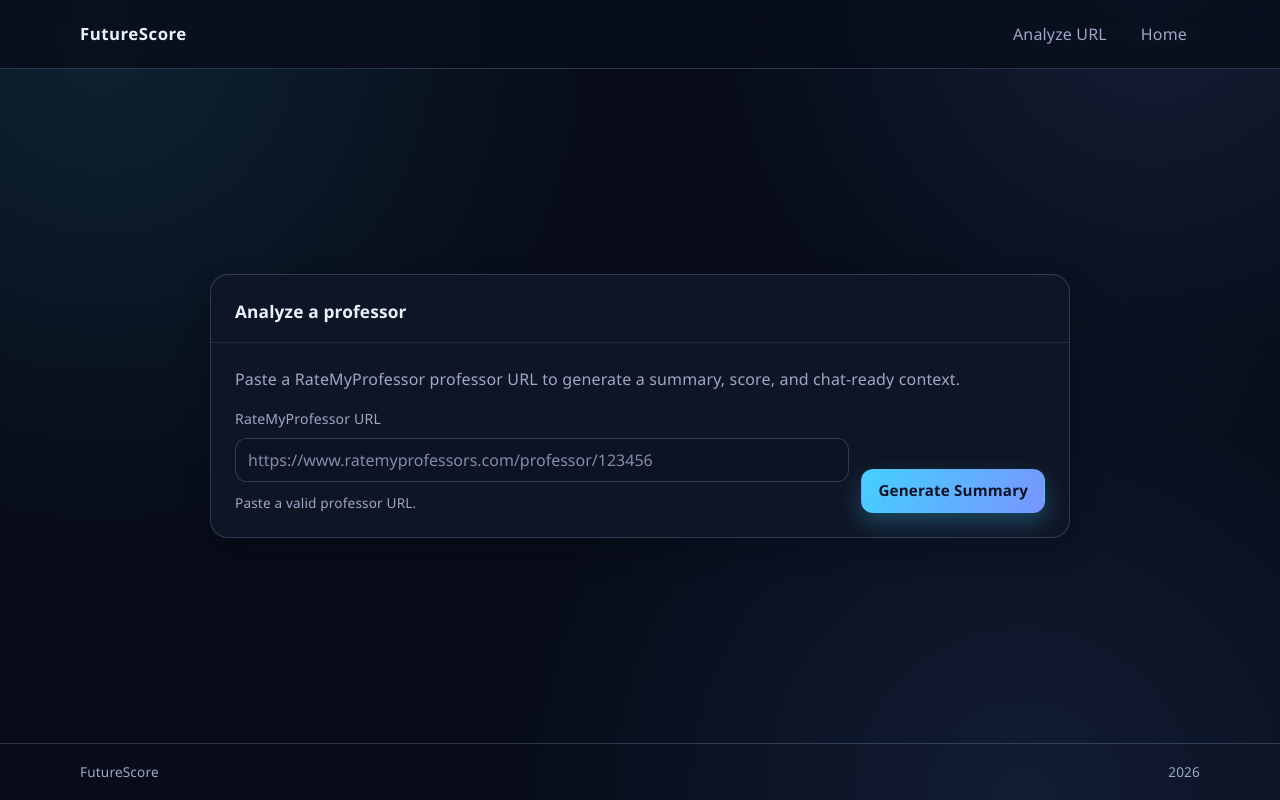
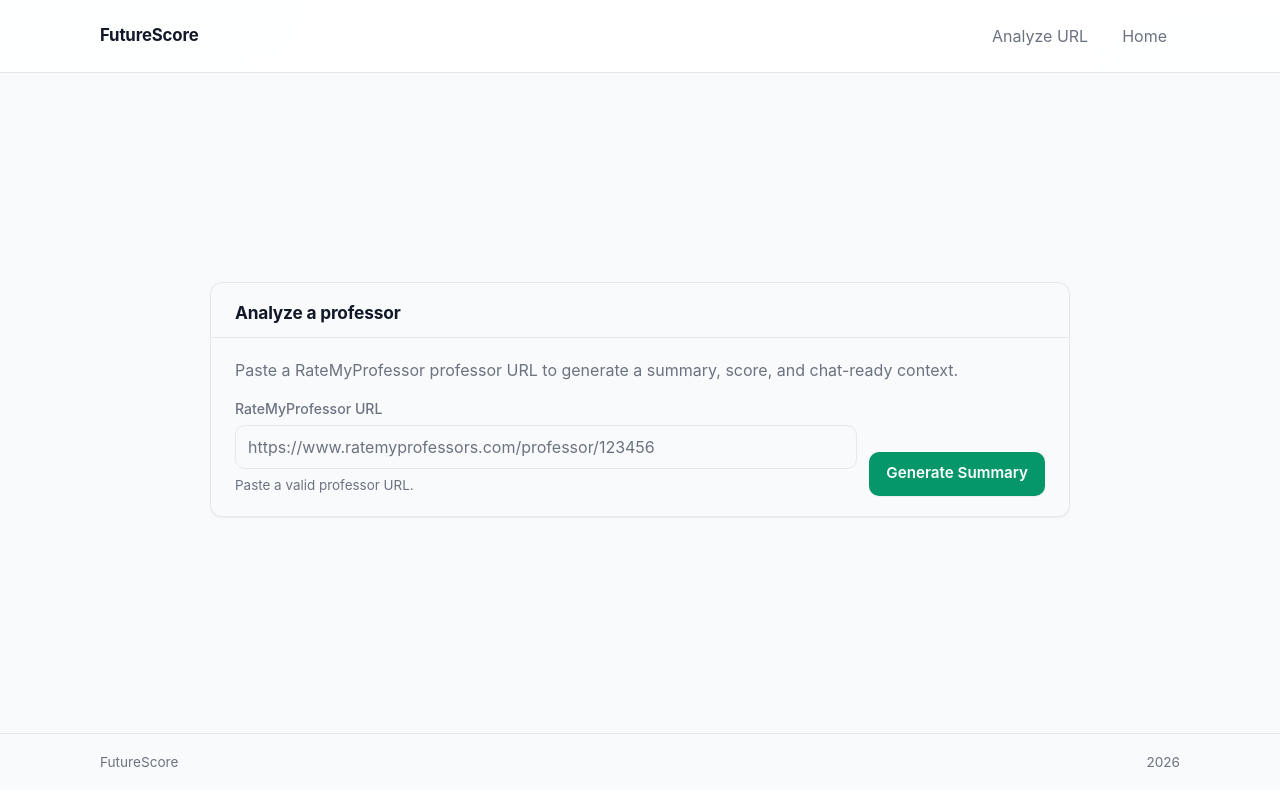
Before and after one commit to Nathaniel-AW/HTTF-Team-RMP, a React (Vite) app: page /endScore in a window 1280 px wide. Built offline with nearby package versions, Linux system fonts and the light colour scheme.

Commit message:
change ui color theme and adds professor header title

```diff
--- a/src/components/ui/Badge.jsx
+++ b/src/components/ui/Badge.jsx
@@ -2,7 +2,7 @@ function Badge({ tone = "neutral", className = "", children }) {
   const resolvedTone = ["neutral", "success", "warning", "danger"].includes(tone)
     ? tone
     : "neutral";
-  const badgeClassName = ["ui-badge", `ui-badge--${resolvedTone}`, className]
+  const badgeClassName = ["ui-badge", "badge", `ui-badge--${resolvedTone}`, className]
     .filter(Boolean)
     .join(" ");
 
--- a/src/components/ui/Button.jsx
+++ b/src/components/ui/Button.jsx
@@ -17,8 +17,11 @@ function Button({
 
   const buttonClassName = [
     "ui-button",
+    "btn",
     `ui-button--${resolvedVariant}`,
+    `btn-${resolvedVariant}`,
     `ui-button--${resolvedSize}`,
+    `btn-${resolvedSize}`,
     className,
   ]
     .filter(Boolean)
--- a/src/components/ui/Card.jsx
+++ b/src/components/ui/Card.jsx
@@ -1,5 +1,5 @@
 function Card({ title, actions, className = "", children }) {
-  const cardClassName = ["ui-card", className].filter(Boolean).join(" ");
+  const cardClassName = ["ui-card", "card", className].filter(Boolean).join(" ");
 
   return (
     <section className={cardClassName}>
--- a/src/components/ui/Input.jsx
+++ b/src/components/ui/Input.jsx
@@ -13,7 +13,7 @@ function Input({
   const inputId = id || autoId;
 
   const rootClassName = ["ui-input-group", className].filter(Boolean).join(" ");
-  const fieldClassName = ["ui-input", error ? "ui-input--error" : "", inputClassName]
+  const fieldClassName = ["ui-input", "input", error ? "ui-input--error" : "", inputClassName]
     .filter(Boolean)
     .join(" ");
 
--- a/src/layout/AppShell.jsx
+++ b/src/layout/AppShell.jsx
@@ -4,7 +4,7 @@ function AppShell({ children }) {
   const year = new Date().getFullYear();
 
   return (
-    <div className="app-shell">
+    <div className="app-shell page">
       <header className="app-nav">
         <div className="container app-nav-inner">
           <Link to="/" className="app-brand">
--- a/src/styles/theme.css
+++ b/src/styles/theme.css
@@ -1,49 +1,38 @@
 :root {
-  --bg: #070c18;
-  --bg-elev: rgba(17, 24, 40, 0.82);
-  --bg-elev-strong: #10182b;
-  --text: #ecf1ff;
-  --muted: #9da8c6;
-  --border: rgba(132, 154, 201, 0.28);
-  --accent: #44d0ff;
-  --accent-2: #7895ff;
-  --success: #4ed19d;
-  --warning: #ffb86b;
-  --danger: #ff7f9d;
+  --bg: #ffffff;
+  --surface: #f9fafb;
+  --surface-2: #f9fafb;
+  --border: #e7e7ef;
 
-  --space-1: 4px;
-  --space-2: 8px;
-  --space-3: 12px;
-  --space-4: 16px;
-  --space-5: 24px;
-  --space-6: 32px;
-  --space-7: 48px;
+  --text: #111827;
+  --muted: #6b7280;
 
-  --radius-sm: 8px;
-  --radius-md: 12px;
-  --radius-lg: 18px;
+  --brand-100: #d1fae5;
+  --brand-600: #059669;
+  --brand-700: #065f46;
 
-  --shadow-sm: 0 12px 28px rgba(0, 7, 20, 0.25);
-  --shadow-md: 0 16px 36px rgba(0, 7, 20, 0.35);
+  --success: #16a34a;
+  --warning: #f59e0b;
+  --danger: #dc2626;
 
-  --font-sans: "Manrope", "Avenir Next", "Segoe UI", "SF Pro Text", sans-serif;
+  --shadow-sm: 0 1px 2px rgba(17, 24, 39, 0.06);
+  --shadow-md: 0 8px 24px rgba(17, 24, 39, 0.1);
 
-  --container-width: 1120px;
+  --radius-card: 12px;
+  --radius-input: 10px;
+  --radius-pill: 999px;
+
+  --space-1: 8px;
+  --space-2: 16px;
+  --space-3: 24px;
+  --space-4: 32px;
+  --space-5: 40px;
+  --space-6: 48px;
+
+  --font-sans: Inter, system-ui, -apple-system, "Segoe UI", Roboto, Arial, sans-serif;
+
+  --container-width: 1080px;
   --transition-fast: 180ms ease;
-}
-
-[data-theme="light"] {
-  --bg: #f4f8ff;
-  --bg-elev: rgba(255, 255, 255, 0.86);
-  --bg-elev-strong: #ffffff;
-  --text: #16223f;
-  --muted: #5f6d8d;
-  --border: rgba(82, 108, 167, 0.2);
-  --accent: #117bce;
-  --accent-2: #4f61d8;
-  --success: #0f9d66;
-  --warning: #b66c0a;
-  --danger: #d23a5e;
 }
 
 * {
@@ -63,21 +52,18 @@ html {
 }
 
 body {
+  margin: 0;
   font-family: var(--font-sans);
+  font-size: 16px;
+  line-height: 1.5;
   color: var(--text);
-  line-height: 1.55;
-  letter-spacing: 0.01em;
-  background:
-    radial-gradient(circle at 8% 5%, rgba(68, 208, 255, 0.11), transparent 36%),
-    radial-gradient(circle at 90% 0%, rgba(120, 149, 255, 0.12), transparent 32%),
-    radial-gradient(circle at 80% 100%, rgba(57, 86, 150, 0.22), transparent 40%),
-    var(--bg);
+  background: var(--bg);
   -webkit-font-smoothing: antialiased;
   text-rendering: optimizeLegibility;
 }
 
 ::selection {
-  background: rgba(68, 208, 255, 0.32);
+  background: rgba(5, 150, 105, 0.22);
   color: var(--text);
 }
 
@@ -91,9 +77,34 @@ p {
   margin: 0;
 }
 
+h1,
+h2,
+h3,
+h4,
+h5,
+h6 {
+  letter-spacing: -0.02em;
+}
+
+h1 {
+  font-size: clamp(2rem, 4vw, 2.25rem);
+  line-height: 1.1;
+  font-weight: 700;
+}
+
+h2 {
+  font-size: clamp(1.5rem, 2.8vw, 1.75rem);
+  line-height: 1.2;
+  font-weight: 700;
+}
+
 a {
-  color: inherit;
+  color: var(--brand-600);
   text-decoration: none;
+}
+
+a:hover {
+  text-decoration: underline;
 }
 
 button,
@@ -104,32 +115,40 @@ select {
 }
 
 :focus-visible {
-  outline: 2px solid rgba(68, 208, 255, 0.9);
+  outline: 2px solid rgba(5, 150, 105, 0.45);
   outline-offset: 2px;
 }
 
+.page {
+  min-height: 100%;
+  background:
+    radial-gradient(800px 400px at 8% 0%, rgba(5, 150, 105, 0.08), transparent 62%),
+    radial-gradient(680px 320px at 96% 10%, rgba(5, 150, 105, 0.07), transparent 60%),
+    var(--bg);
+}
+
 .container {
-  width: min(var(--container-width), calc(100% - (2 * var(--space-5))));
+  width: min(var(--container-width), 100% - 48px);
   margin-inline: auto;
 }
 
 .stack {
   display: flex;
   flex-direction: column;
-  gap: var(--space-4);
+  gap: var(--space-2);
 }
 
 .row {
   display: flex;
   flex-wrap: wrap;
   align-items: center;
-  gap: var(--space-3);
+  gap: 12px;
 }
 
 .section-title {
   font-size: clamp(1.2rem, 2.4vw, 1.65rem);
   font-weight: 700;
-  letter-spacing: 0.01em;
+  letter-spacing: -0.01em;
 }
 
 .subtle {
@@ -151,21 +170,23 @@ select {
 .status-panel {
   display: flex;
   align-items: center;
-  gap: var(--space-3);
+  gap: 12px;
   border: 1px solid var(--border);
-  border-radius: var(--radius-md);
-  padding: var(--space-4);
-  background: rgba(255, 255, 255, 0.02);
+  border-radius: var(--radius-card);
+  padding: 12px 14px;
+  background: var(--surface);
+  color: var(--text);
 }
 
 .status-panel--error {
-  border-color: rgba(255, 127, 157, 0.5);
-  background: rgba(255, 127, 157, 0.08);
+  border-color: rgba(220, 38, 38, 0.28);
+  background: rgba(220, 38, 38, 0.06);
+  color: #7f1d1d;
 }
 
 .status-panel--success {
-  border-color: rgba(78, 209, 157, 0.45);
-  background: rgba(78, 209, 157, 0.08);
+  border-color: rgba(22, 163, 74, 0.28);
+  background: rgba(22, 163, 74, 0.08);
 }
 
 .app-shell {
@@ -179,51 +200,58 @@ select {
   top: 0;
   z-index: 20;
   border-bottom: 1px solid var(--border);
-  background: rgba(8, 13, 26, 0.78);
-  backdrop-filter: blur(12px);
-}
-
-[data-theme="light"] .app-nav {
-  background: rgba(251, 253, 255, 0.88);
+  background: rgba(255, 255, 255, 0.92);
+  backdrop-filter: blur(10px);
 }
 
 .app-nav-inner {
-  min-height: 68px;
+  min-height: 72px;
   display: flex;
   justify-content: space-between;
   align-items: center;
-  gap: var(--space-4);
+  gap: 16px;
 }
 
 .app-brand {
+  color: var(--text);
   font-size: 1.05rem;
   font-weight: 700;
-  letter-spacing: 0.03em;
+  letter-spacing: -0.01em;
+}
+
+.app-brand:hover {
+  color: var(--brand-700);
+  text-decoration: none;
 }
 
 .app-nav-links {
   display: flex;
-  gap: var(--space-2);
   align-items: center;
+  gap: 8px;
 }
 
 .app-nav-link {
   border: 1px solid transparent;
-  border-radius: 999px;
+  border-radius: var(--radius-pill);
+  padding: 7px 12px;
   color: var(--muted);
-  padding: 6px 12px;
-  transition: all var(--transition-fast);
+  transition:
+    border-color var(--transition-fast),
+    background var(--transition-fast),
+    color var(--transition-fast);
 }
 
 .app-nav-link:hover {
   border-color: var(--border);
+  background: var(--surface-2);
   color: var(--text);
-  background: rgba(255, 255, 255, 0.03);
+  text-decoration: none;
 }
 
 .app-main {
   flex: 1;
-  padding: var(--space-6) 0;
+  background: var(--surface-2);
+  padding: var(--space-4) 0 var(--space-5);
 }
 
 .page-fade {
@@ -232,6 +260,7 @@ select {
 
 .app-footer {
   border-top: 1px solid var(--border);
+  background: var(--surface);
   color: var(--muted);
 }
 
@@ -248,77 +277,103 @@ select {
     opacity: 0;
     transform: translateY(4px);
   }
+
   to {
     opacity: 1;
     transform: translateY(0);
   }
 }
 
-.ui-button {
+.ui-button,
+.btn {
   display: inline-flex;
   align-items: center;
   justify-content: center;
-  gap: var(--space-2);
+  gap: 8px;
   border: 1px solid transparent;
-  border-radius: var(--radius-md);
-  font-weight: 650;
-  letter-spacing: 0.01em;
+  border-radius: 10px;
+  font-weight: 600;
+  letter-spacing: 0;
   cursor: pointer;
-  transition: transform var(--transition-fast), box-shadow var(--transition-fast), background var(--transition-fast), border-color var(--transition-fast), color var(--transition-fast), opacity var(--transition-fast);
+  text-decoration: none;
+  transition:
+    transform var(--transition-fast),
+    box-shadow var(--transition-fast),
+    background var(--transition-fast),
+    border-color var(--transition-fast),
+    color var(--transition-fast),
+    opacity var(--transition-fast);
 }
 
-.ui-button--sm {
-  height: 34px;
-  padding: 0 var(--space-3);
-  font-size: 0.85rem;
+.ui-button--sm,
+.btn-sm {
+  height: 36px;
+  padding: 0 12px;
+  font-size: 0.9rem;
 }
 
-.ui-button--md {
+.ui-button--md,
+.btn-md {
   height: 44px;
-  padding: 0 var(--space-4);
+  padding: 0 16px;
   font-size: 0.95rem;
 }
 
-.ui-button--primary {
-  color: #081426;
-  background: linear-gradient(120deg, var(--accent), var(--accent-2));
-  box-shadow: 0 10px 22px rgba(68, 208, 255, 0.26);
+.ui-button--primary,
+.btn-primary {
+  color: #ffffff;
+  background: var(--brand-600);
+  box-shadow: var(--shadow-sm);
 }
 
-.ui-button--primary:hover:not(:disabled) {
-  transform: translateY(-1px);
-  box-shadow: 0 12px 28px rgba(68, 208, 255, 0.34);
+.ui-button--primary:hover:not(:disabled),
+.btn-primary:hover:not(:disabled) {
+  background: var(--brand-700);
+  text-decoration: none;
 }
 
-.ui-button--secondary {
+.ui-button--secondary,
+.btn-secondary {
   color: var(--text);
-  background: rgba(255, 255, 255, 0.03);
+  background: var(--surface);
   border-color: var(--border);
 }
 
-.ui-button--secondary:hover:not(:disabled) {
-  border-color: rgba(68, 208, 255, 0.5);
-  background: rgba(68, 208, 255, 0.08);
-  transform: translateY(-1px);
+.ui-button--secondary:hover:not(:disabled),
+.btn-secondary:hover:not(:disabled) {
+  background: var(--surface-2);
+  text-decoration: none;
 }
 
-.ui-button--ghost {
-  color: var(--muted);
+.ui-button--ghost,
+.btn-ghost {
+  color: var(--brand-600);
   background: transparent;
   border-color: transparent;
 }
 
-.ui-button--ghost:hover:not(:disabled) {
-  color: var(--text);
-  background: rgba(255, 255, 255, 0.05);
+.ui-button--ghost:hover:not(:disabled),
+.btn-ghost:hover:not(:disabled) {
+  background: var(--brand-100);
+  color: var(--brand-700);
+  text-decoration: none;
 }
 
-.ui-button:active:not(:disabled) {
-  transform: translateY(0);
+.ui-button:focus-visible,
+.btn:focus-visible {
+  outline: none;
+  box-shadow: 0 0 0 3px rgba(5, 150, 105, 0.22);
+}
+
+.ui-button:active:not(:disabled),
+.btn:active:not(:disabled) {
+  transform: translateY(1px);
 }
 
 .ui-button:disabled,
-.ui-button[aria-busy="true"] {
+.ui-button[aria-busy="true"],
+.btn:disabled,
+.btn[aria-busy="true"] {
   opacity: 0.58;
   cursor: not-allowed;
 }
@@ -327,129 +382,135 @@ select {
   width: 100%;
   display: flex;
   flex-direction: column;
-  gap: var(--space-2);
+  gap: 6px;
 }
 
 .ui-label {
+  color: var(--muted);
   font-size: 0.88rem;
-  color: var(--muted);
-  font-weight: 550;
+  font-weight: 500;
 }
 
-.ui-input {
+.ui-input,
+.input {
   width: 100%;
   height: 44px;
-  border-radius: var(--radius-md);
+  border-radius: var(--radius-input);
   border: 1px solid var(--border);
-  background: rgba(13, 20, 36, 0.72);
+  background: var(--surface);
   color: var(--text);
-  padding: 0 var(--space-3);
-  transition: border-color var(--transition-fast), box-shadow var(--transition-fast), background var(--transition-fast);
+  padding: 0 12px;
+  transition:
+    border-color var(--transition-fast),
+    box-shadow var(--transition-fast),
+    background var(--transition-fast);
 }
 
-[data-theme="light"] .ui-input {
-  background: rgba(255, 255, 255, 0.7);
+.ui-input::placeholder,
+.input::placeholder {
+  color: var(--muted);
 }
 
-.ui-input::placeholder {
-  color: rgba(157, 168, 198, 0.82);
+.ui-input:hover:not(:disabled),
+.input:hover:not(:disabled) {
+  border-color: rgba(5, 150, 105, 0.36);
 }
 
-.ui-input:hover:not(:disabled) {
-  border-color: rgba(120, 149, 255, 0.48);
-}
-
-.ui-input:focus {
-  border-color: rgba(68, 208, 255, 0.85);
-  box-shadow: 0 0 0 4px rgba(68, 208, 255, 0.18);
+.ui-input:focus,
+.input:focus {
+  border-color: rgba(5, 150, 105, 0.6);
+  box-shadow: 0 0 0 3px rgba(5, 150, 105, 0.16);
   outline: none;
 }
 
-.ui-input:disabled {
-  opacity: 0.6;
+.ui-input:disabled,
+.input:disabled {
+  background: var(--surface-2);
+  opacity: 0.8;
   cursor: not-allowed;
 }
 
 .ui-input--error {
-  border-color: rgba(255, 127, 157, 0.86);
+  border-color: rgba(220, 38, 38, 0.7);
 }
 
 .ui-input-help {
-  margin-top: 2px;
-  font-size: 0.85rem;
+  font-size: 0.84rem;
   color: var(--muted);
 }
 
 .ui-input-help--error {
-  color: var(--danger);
+  color: #991b1b;
 }
 
-.ui-card {
+.ui-card,
+.card {
   border: 1px solid var(--border);
-  background: var(--bg-elev);
-  border-radius: var(--radius-lg);
+  background: var(--surface);
+  border-radius: var(--radius-card);
   box-shadow: var(--shadow-sm);
-  backdrop-filter: blur(10px);
 }
 
 .ui-card-header {
   display: flex;
   justify-content: space-between;
   align-items: center;
-  gap: var(--space-3);
-  padding: var(--space-5) var(--space-5) var(--space-4);
-  border-bottom: 1px solid rgba(132, 154, 201, 0.16);
+  gap: 12px;
+  padding: 20px 24px 14px;
+  border-bottom: 1px solid var(--border);
 }
 
 .ui-card-title {
   font-size: 1.08rem;
   font-weight: 700;
+  letter-spacing: -0.01em;
 }
 
 .ui-card-content {
-  padding: var(--space-5);
+  padding: 20px 24px;
 }
 
-.ui-badge {
+.ui-badge,
+.badge {
   display: inline-flex;
   align-items: center;
   border: 1px solid var(--border);
-  border-radius: 999px;
-  padding: 5px 10px;
-  font-size: 0.76rem;
-  font-weight: 700;
-  letter-spacing: 0.04em;
-  text-transform: uppercase;
+  border-radius: var(--radius-pill);
+  padding: 6px 10px;
+  font-size: 0.82rem;
+  font-weight: 600;
+  letter-spacing: 0;
 }
 
 .ui-badge--neutral {
-  color: var(--muted);
-  background: rgba(255, 255, 255, 0.03);
+  color: var(--brand-700);
+  border-color: rgba(5, 150, 105, 0.16);
+  background: var(--brand-100);
 }
 
 .ui-badge--success {
-  color: var(--success);
-  border-color: rgba(78, 209, 157, 0.45);
-  background: rgba(78, 209, 157, 0.12);
+  color: #166534;
+  border-color: rgba(22, 163, 74, 0.25);
+  background: rgba(22, 163, 74, 0.12);
 }
 
 .ui-badge--warning {
-  color: var(--warning);
-  border-color: rgba(255, 184, 107, 0.45);
-  background: rgba(255, 184, 107, 0.11);
+  color: #92400e;
+  border-color: rgba(245, 158, 11, 0.28);
+  background: rgba(245, 158, 11, 0.14);
 }
 
 .ui-badge--danger {
-  color: var(--danger);
-  border-color: rgba(255, 127, 157, 0.45);
-  background: rgba(255, 127, 157, 0.11);
+  color: #991b1b;
+  border-color: rgba(220, 38, 38, 0.25);
+  background: rgba(220, 38, 38, 0.1);
 }
 
 .ui-spinner {
   display: inline-block;
   border-radius: 50%;
-  border: 2px solid rgba(132, 154, 201, 0.32);
-  border-top-color: var(--accent);
+  border: 2px solid rgba(5, 150, 105, 0.16);
+  border-top-color: var(--brand-600);
   animation: spin 0.82s linear infinite;
 }
 
@@ -475,7 +536,7 @@ select {
 }
 
 .home-page {
-  min-height: calc(100vh - 190px);
+  min-height: calc(100vh - 212px);
   display: grid;
   place-items: center;
 }
@@ -483,7 +544,7 @@ select {
 .home-hero {
   position: relative;
   width: min(760px, 100%);
-  padding: var(--space-7);
+  padding: var(--space-4);
   overflow: hidden;
 }
 
@@ -492,8 +553,8 @@ select {
   position: absolute;
   inset: 0;
   background:
-    radial-gradient(circle at 15% 20%, rgba(68, 208, 255, 0.2), transparent 45%),
-    radial-gradient(circle at 85% 15%, rgba(120, 149, 255, 0.2), transparent 42%);
+    radial-gradient(circle at 18% 18%, rgba(5, 150, 105, 0.12), transparent 42%),
+    radial-gradient(circle at 85% 10%, rgba(5, 150, 105, 0.08), transparent 40%);
   pointer-events: none;
 }
 
@@ -503,33 +564,31 @@ select {
 }
 
 .home-eyebrow {
-  color: var(--muted);
+  color: var(--brand-700);
+  font-weight: 700;
   text-transform: uppercase;
-  font-weight: 700;
-  letter-spacing: 0.07em;
+  letter-spacing: 0.08em;
   font-size: 0.78rem;
 }
 
 .home-title {
-  margin-top: var(--space-3);
-  font-size: clamp(1.8rem, 4.6vw, 3rem);
-  line-height: 1.12;
+  margin-top: 12px;
 }
 
 .home-subtitle {
-  margin-top: var(--space-3);
+  margin-top: 12px;
   max-width: 56ch;
 }
 
 .home-role-buttons {
-  margin-top: var(--space-5);
+  margin-top: var(--space-3);
   display: grid;
   grid-template-columns: repeat(2, minmax(0, 1fr));
-  gap: var(--space-3);
+  gap: 12px;
 }
 
 .intake-page {
-  min-height: calc(100vh - 190px);
+  min-height: calc(100vh - 212px);
   display: grid;
   place-items: center;
 }
@@ -541,7 +600,7 @@ select {
 .intake-form-row {
   display: flex;
   align-items: flex-end;
-  gap: var(--space-3);
+  gap: 12px;
 }
 
 .intake-form-row .ui-input-group {
@@ -555,34 +614,38 @@ select {
 
 .course-grid {
   display: grid;
-  grid-template-columns: repeat(auto-fill, minmax(170px, 1fr));
-  gap: var(--space-3);
+  grid-template-columns: repeat(auto-fill, minmax(190px, 1fr));
+  gap: 12px;
 }
 
 .course-item {
   display: flex;
   align-items: center;
-  gap: var(--space-2);
-  padding: var(--space-3);
-  border-radius: var(--radius-md);
+  gap: 10px;
+  padding: 12px;
+  border-radius: 10px;
   border: 1px solid var(--border);
-  background: rgba(255, 255, 255, 0.02);
+  background: var(--surface);
   cursor: pointer;
-  transition: border-color var(--transition-fast), background var(--transition-fast), transform var(--transition-fast);
+  transition:
+    border-color var(--transition-fast),
+    background var(--transition-fast),
+    box-shadow var(--transition-fast);
 }
 
 .course-item input {
-  accent-color: var(--accent);
+  accent-color: var(--brand-600);
+  margin: 0;
 }
 
 .course-item:hover {
-  border-color: rgba(68, 208, 255, 0.54);
-  transform: translateY(-1px);
+  border-color: rgba(5, 150, 105, 0.35);
+  background: #ecfdf5;
 }
 
 .course-item.is-selected {
-  border-color: rgba(68, 208, 255, 0.6);
-  background: rgba(68, 208, 255, 0.11);
+  border-color: rgba(5, 150, 105, 0.45);
+  background: var(--brand-100);
 }
 
 .course-count {
@@ -593,24 +656,50 @@ select {
 .summary-page {
   display: flex;
   flex-direction: column;
-  gap: var(--space-4);
+  gap: var(--space-2);
+}
+
+.professor-display {
+  border: 1px solid rgba(5, 150, 105, 0.2);
+  border-radius: var(--radius-card);
+  background: linear-gradient(180deg, #ffffff 0%, #ecfdf5 100%);
+  padding: 14px 16px;
+  box-shadow: var(--shadow-sm);
+}
+
+.professor-display-label {
+  color: var(--muted);
+  font-size: 0.82rem;
+  text-transform: uppercase;
+  letter-spacing: 0.06em;
+  font-weight: 600;
+}
+
+.professor-display-name {
+  margin-top: 4px;
+  color: var(--brand-700);
+  font-size: clamp(1.15rem, 2.1vw, 1.4rem);
+  font-weight: 700;
+  letter-spacing: -0.01em;
 }
 
 .selected-courses-banner {
-  border: 1px solid rgba(68, 208, 255, 0.46);
-  border-radius: var(--radius-md);
-  background: rgba(68, 208, 255, 0.1);
-  padding: var(--space-4);
+  border: 1px solid rgba(5, 150, 105, 0.2);
+  border-radius: var(--radius-card);
+  background: var(--brand-100);
+  padding: 14px 16px;
 }
 
 .results-grid {
   display: grid;
-  gap: var(--space-4);
+  gap: var(--space-2);
 }
 
+.results-main,
 .results-side {
   display: grid;
-  gap: var(--space-4);
+  gap: var(--space-2);
+  align-content: start;
 }
 
 .summary-text {
@@ -622,32 +711,46 @@ select {
   display: flex;
   flex-direction: column;
   align-items: flex-start;
-  gap: var(--space-3);
+  gap: 10px;
 }
 
 .score-number {
-  font-size: clamp(2.4rem, 7vw, 3.6rem);
+  font-size: clamp(2.3rem, 6vw, 3rem);
   line-height: 1;
-  font-weight: 750;
+  font-weight: 700;
+  color: var(--brand-700);
+  letter-spacing: -0.03em;
+}
+
+.score-badge {
+  background: var(--brand-100);
+  color: var(--brand-700);
+  border-color: rgba(5, 150, 105, 0.15);
+}
+
+.chat-card,
+.chat-card .ui-card-content {
+  height: 100%;
 }
 
 .chat-panel {
   display: flex;
   flex-direction: column;
-  gap: var(--space-3);
+  gap: 12px;
+  min-height: 440px;
 }
 
 .chat-messages {
   border: 1px solid var(--border);
-  border-radius: var(--radius-md);
-  background: rgba(6, 11, 24, 0.35);
-  min-height: 220px;
-  max-height: 320px;
+  border-radius: 10px;
+  background: var(--surface-2);
+  min-height: 230px;
+  max-height: 340px;
   overflow-y: auto;
-  padding: var(--space-3);
+  padding: 12px;
   display: flex;
   flex-direction: column;
-  gap: var(--space-3);
+  gap: 12px;
 }
 
 .chat-empty {
@@ -656,27 +759,28 @@ select {
 }
 
 .chat-bubble {
-  max-width: 90%;
-  border-radius: 14px;
+  max-width: 92%;
+  border-radius: 12px;
   border: 1px solid var(--border);
-  padding: var(--space-3);
+  padding: 10px 12px;
+  box-shadow: var(--shadow-sm);
 }
 
 .chat-bubble.assistant {
   align-self: flex-start;
-  background: rgba(255, 255, 255, 0.03);
+  background: #ffffff;
 }
 
 .chat-bubble.user {
   align-self: flex-end;
-  background: rgba(68, 208, 255, 0.12);
-  border-color: rgba(68, 208, 255, 0.46);
+  background: var(--brand-100);
+  border-color: rgba(5, 150, 105, 0.2);
 }
 
 .chat-role {
   margin-bottom: 4px;
   font-size: 0.74rem;
-  font-weight: 700;
+  font-weight: 600;
   color: var(--muted);
   text-transform: uppercase;
   letter-spacing: 0.05em;
@@ -684,8 +788,9 @@ select {
 
 .chat-form {
   display: flex;
-  gap: var(--space-2);
   align-items: flex-end;
+  gap: 12px;
+  margin-top: auto;
 }
 
 .chat-form .ui-input-group {
@@ -698,22 +803,18 @@ select {
   padding: 0;
   display: flex;
   flex-direction: column;
-  gap: var(--space-3);
+  gap: 12px;
 }
 
 .notable-review-item {
   border: 1px solid var(--border);
-  border-radius: var(--radius-md);
-  background: rgba(255, 255, 255, 0.03);
-  padding: var(--space-3);
+  border-radius: var(--radius-card);
+  background: var(--surface);
+  padding: 12px;
   display: flex;
   flex-direction: column;
   align-items: flex-start;
-  gap: var(--space-2);
-}
-
-[data-theme="light"] .notable-review-item {
-  background: rgba(17, 37, 89, 0.03);
+  gap: 8px;
 }
 
 .notable-review-meta {
@@ -726,47 +827,56 @@ select {
   line-height: 1.65;
 }
 
-@media (min-width: 1024px) {
+@media (min-width: 980px) {
   .results-grid {
-    grid-template-columns: minmax(0, 1.65fr) minmax(320px, 1fr);
+    grid-template-columns: minmax(0, 1.1fr) minmax(320px, 0.9fr);
     align-items: start;
   }
 }
 
 @media (max-width: 900px) {
   .app-main {
-    padding: var(--space-5) 0;
+    padding: var(--space-3) 0 var(--space-4);
   }
 
-  .home-hero {
-    padding: var(--space-6);
+  .chat-panel {
+    min-height: 380px;
   }
 }
 
 @media (max-width: 760px) {
   .container {
-    width: min(var(--container-width), calc(100% - (2 * var(--space-4))));
-  }
-
-  .home-role-buttons,
-  .chat-form,
-  .intake-form-row {
-    grid-template-columns: 1fr;
-    flex-direction: column;
-    align-items: stretch;
-  }
-
-  .chat-bubble {
-    max-width: 100%;
+    width: min(var(--container-width), 100% - 32px);
   }
 
   .app-nav-inner {
-    min-height: 60px;
+    min-height: 64px;
   }
 
   .app-footer-inner {
     min-height: 48px;
     font-size: 0.8rem;
+  }
+
+  .home-hero {
+    padding: var(--space-3);
+  }
+
+  .home-role-buttons,
+  .intake-form-row,
+  .chat-form {
+    flex-direction: column;
+    grid-template-columns: 1fr;
+    align-items: stretch;
+  }
+
+  .chat-form .ui-button,
+  .intake-form-row .ui-button {
+    width: 100%;
+  }
+
+  .chat-bubble {
+    max-width: 100%;
   }
 }
 
```
Also changed, not shown: src/pages/summary.jsx (+15 -3 lines), professor data/2944258.csv (added).
